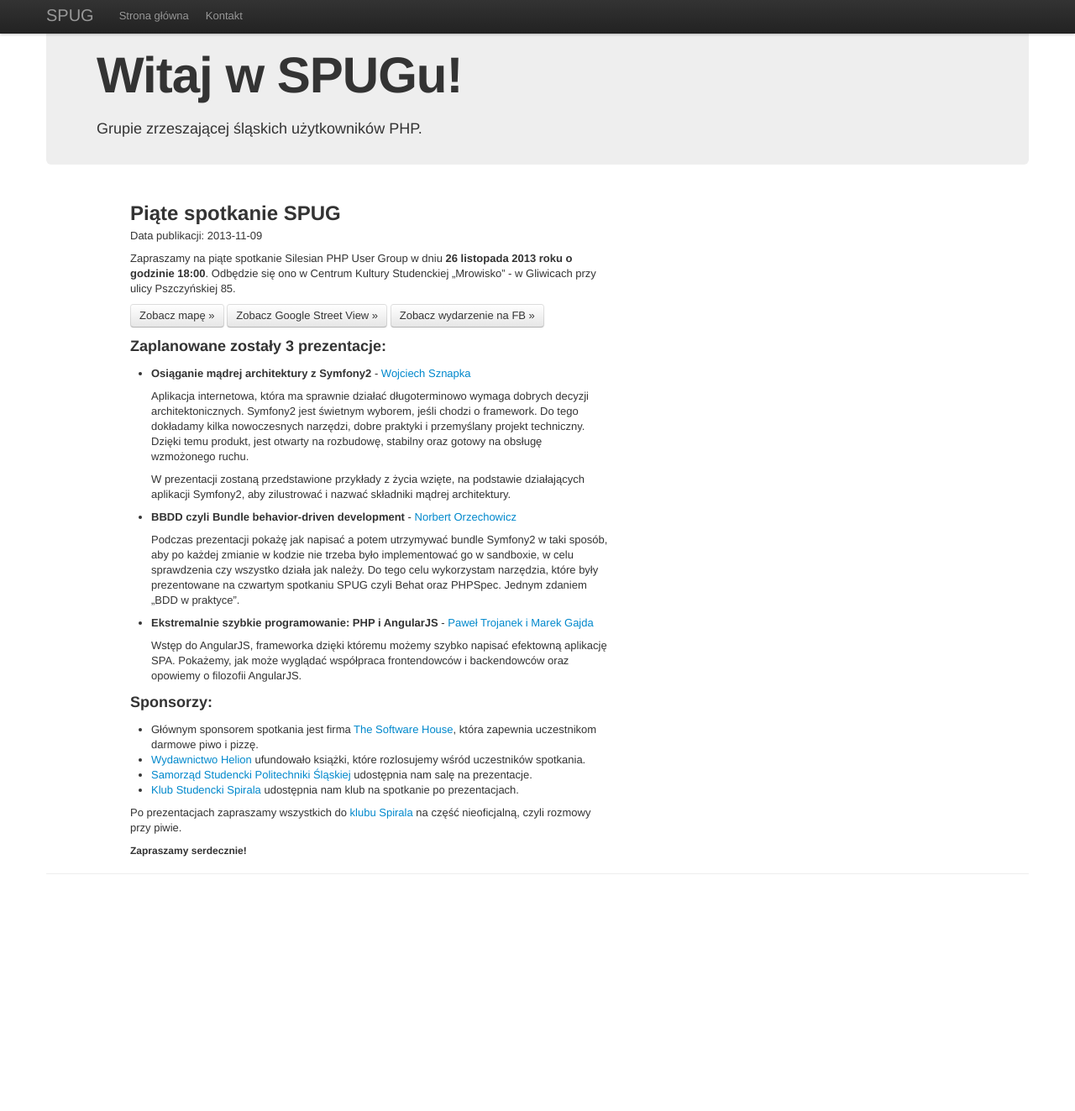
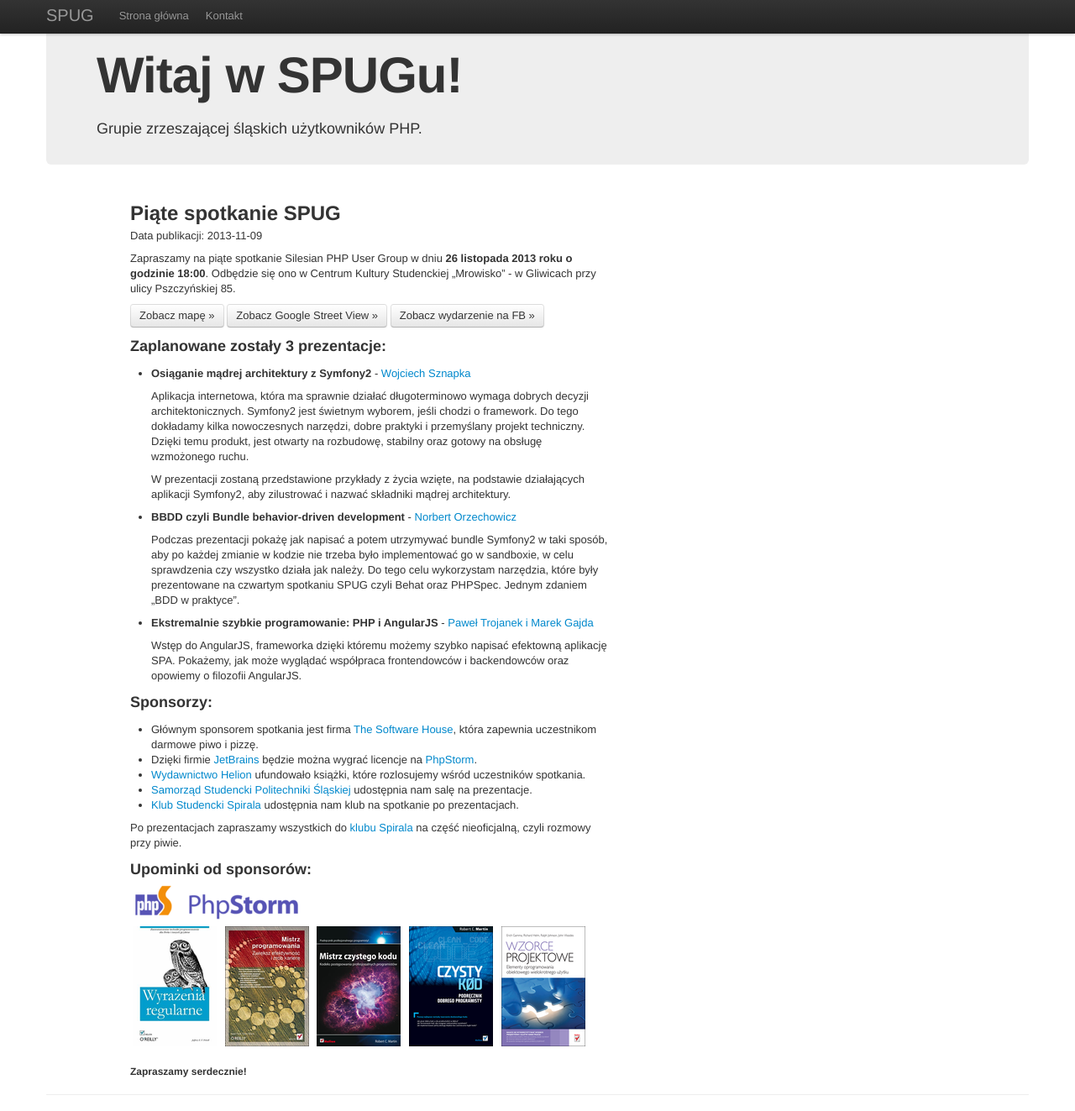
Before and after one commit to SPUG/spug.github.com, a Jekyll site: the page built from _posts/2013-11-09-piate-spotkanie.html, in a window 1280 px wide and 1323 px high. Shown: the whole window at 84% size. Built offline with Jekyll 4.4.1, drawn with Linux system fonts in a browser that asks for light colours.

Commit message:
Add sponsors

```diff
--- a/_posts/2013-11-09-piate-spotkanie.html
+++ b/_posts/2013-11-09-piate-spotkanie.html
@@ -54,6 +54,9 @@
     <li>Głównym sponsorem spotkania jest firma <a
     href="http://www.thesoftwarehouse.pl/">The Software House</a>, która
     zapewnia uczestnikom darmowe piwo i pizzę.</li>
+    <li>Dzięki firmie <a href="http://www.jetbrains.com/">JetBrains</a> będzie
+    można wygrać licencje na <a
+    href="http://www.jetbrains.com/phpstorm/">PhpStorm</a>.</li>
     <li><a href="http://helion.pl">Wydawnictwo Helion</a> ufundowało książki,
     które rozlosujemy wśród uczestników spotkania.</li>
     <li><a href="https://www.facebook.com/Samorzad.Studencki.Pol.Sl">
@@ -67,4 +70,19 @@
 href="https://www.facebook.com/ksspirala">klubu Spirala</a> na część
 nieoficjalną, czyli rozmowy przy piwie.</p>
 
+<h3>Upominki od sponsorów:</h3>
+
+<div>
+<a href="http://www.jetbrains.com/phpstorm/"><img src="/img/phpstorm_logo.png" alt="PhpStorm" /></a>
+</div>
+<div>
+<a href="http://helion.pl/ksiazki/wyrazenia-regularne-jeffrey-e-f-friedl,wyrare.htm"><img src="/img/helion/wyrare.png" alt="Wyrażenia regularne" /></a>
+<a href="http://helion.pl/ksiazki/mistrz-programowania-zwieksz-efektywnosc-i-zrob-kariere-neal-ford,mispro.htm"><img src="/img/helion/mispro.png" alt="Mistrz programowania. Zwiększ efektywność i zrób karierę" /></a>
+<a href="http://helion.pl/ksiazki/mistrz-czystego-kodu-kodeks-postepowania-profesjonalnych-programistow-robert-c-martin,mckkod.htm"><img src="/img/helion/mckkod.png" alt="Mistrz czystego kodu. Kodeks postępowania profesjonalnych programistów" /></a>
+<a href="http://helion.pl/ksiazki/czysty-kod-podrecznik-dobrego-programisty-robert-c-martin,czykod.htm"><img src="/img/helion/czykod.png" alt="Czysty kod. Podręcznik dobrego programisty" /></a>
+<a href="http://helion.pl/ksiazki/wzorce-projektowe-elementy-oprogramowania-obiektowego-wielokrotnego-uzytku-erich-gamma-richard-helm-ralph-johnson-john-m,wzoele.htm"><img src="/img/helion/wzoele.png" alt="Wzorce projektowe. Elementy oprogramowania obiektowego wielokrotnego użytku" /></a>
+</div>
+
+<br />
+
 <h5>Zapraszamy serdecznie!</h5>
```
Also changed, not shown: index.html (+8 -0 lines), img/helion/czykod.png (added), img/helion/mckkod.png (added), img/helion/mispro.png (added), img/helion/wyrare.png (added), img/helion/wzoele.png (added), img/logo_jetbrains.png (added), img/phpstorm_logo.png (added).
